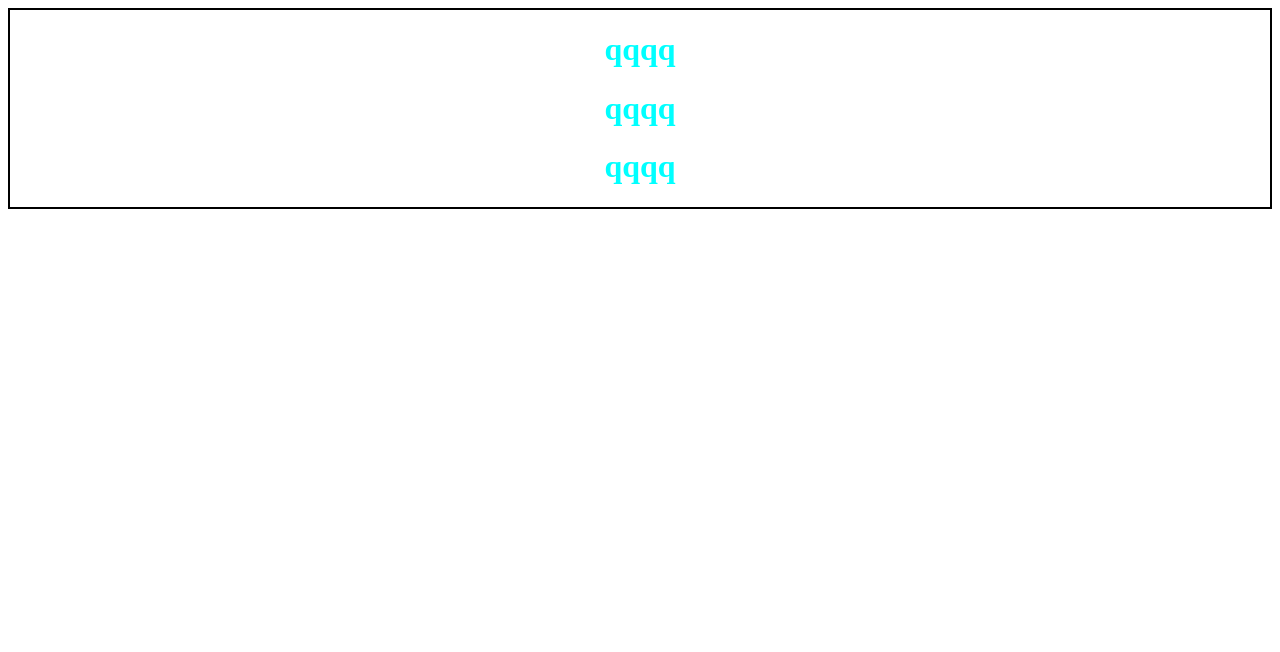
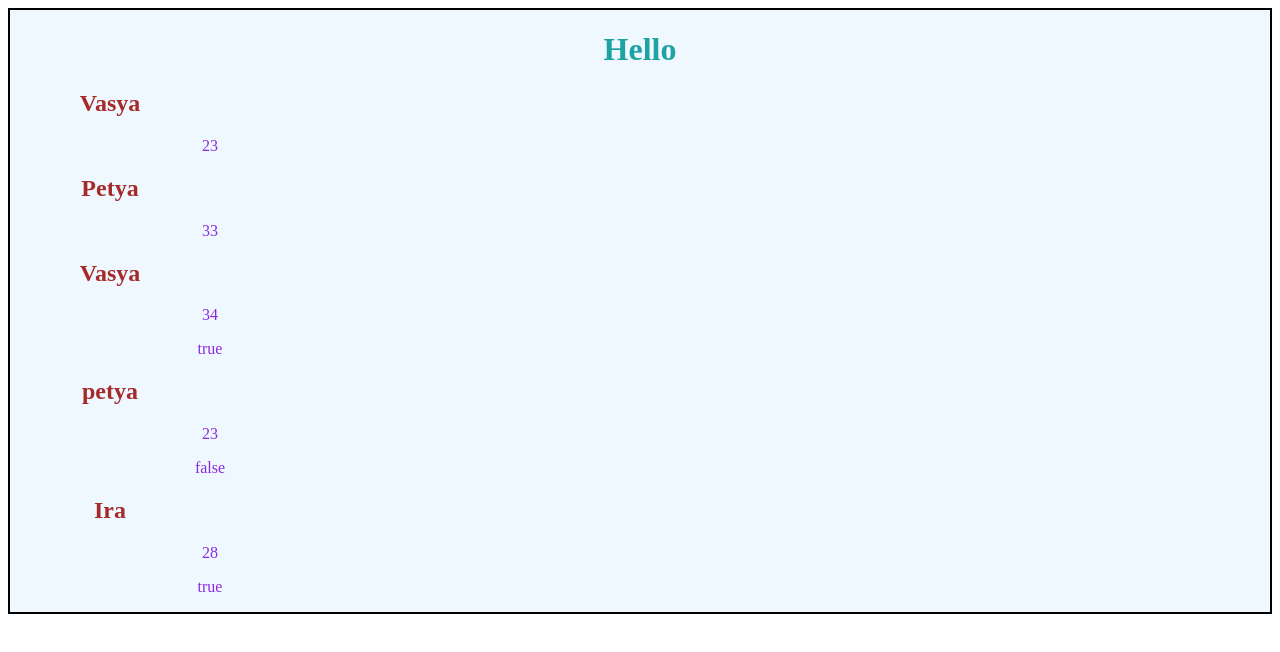
Before and after one commit to AlexandrPetrov1987/sep-react-2021, a React (Create React App) app: page / in a window 1280 px wide. Shown: the top 652 px of the page. Built offline with nearby package versions, Linux system fonts and the light colour scheme.

Commit message:
do intro

```diff
--- a/src/App.css
+++ b/src/App.css
@@ -1,5 +1,6 @@
 .App {
-  text-align: center;
-  color: aqua;
-  border: 2px solid black;
+    text-align: center;
+    color: #1ea2a2;
+    border: 2px solid black;
+    background-color: aliceblue;
 }
--- a/src/App.js
+++ b/src/App.js
@@ -1,11 +1,50 @@
 import './App.css';
+import Comp from './components/Component';
+
+let arr = [
+    {
+        name: 'Vasya',
+        age: 34,
+        status: 'true',
+        id : 1
+    },
+    {
+        name: 'petya',
+        age: 23,
+        status: 'false',
+        id : 2
+    },
+    {
+        name: 'Ira',
+        age: 28,
+        status: 'true',
+        id : 3
+    }
+]
 
 function App() {
     return (
         <div className="App">
-<h1>qqqq</h1>
-<h1>qqqq</h1>
-<h1>qqqq</h1>
+            <h1>Hello</h1>
+            <div>
+                <Comp
+                    name={'Vasya'} age={23}
+                    styleClass={'foo'}
+                />
+                <Comp
+                    name={'Petya'} age={33}
+                    styleClass={'bar'}
+                />
+            </div>
+            <div>
+                {
+                arr.map(item => <Comp
+                    key = {item.id}
+                    name={item.name} age={item.age}
+                    status={item.status}
+                />)
+                }
+            </div>
         </div>
     );
 }
--- /dev/null
+++ b/src/components/Component.css
@@ -0,0 +1,14 @@
+h2 {
+    color : brown;
+    width: 200px;
+}
+p {
+    color: blueviolet;
+    width: 400px;
+}
+.foo {
+    background-color: silver;
+}
+.bar {
+    background-color: cornflowerblue;
+}
--- /dev/null
+++ b/src/components/Component.js
@@ -0,0 +1,13 @@
+import './Component.css'
+
+function Comp(props) {
+    let { name, age, status } = props;
+    return (
+        <div>
+            <h2>{ name }</h2>
+            <p>{ age }</p>
+            <p>{ status }</p>
+        </div>
+    )
+}
+export default Comp;
```
